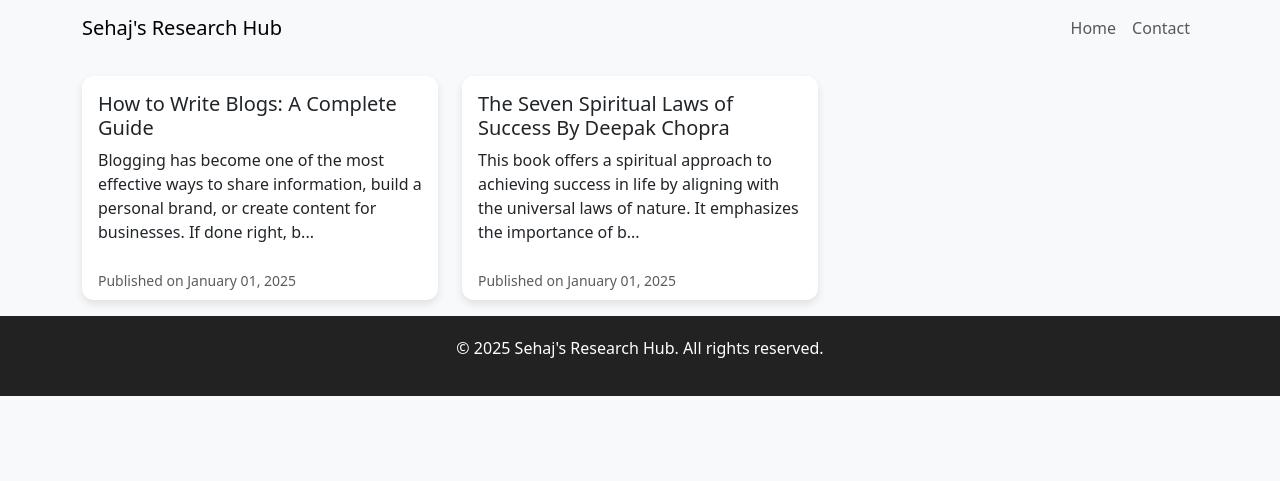
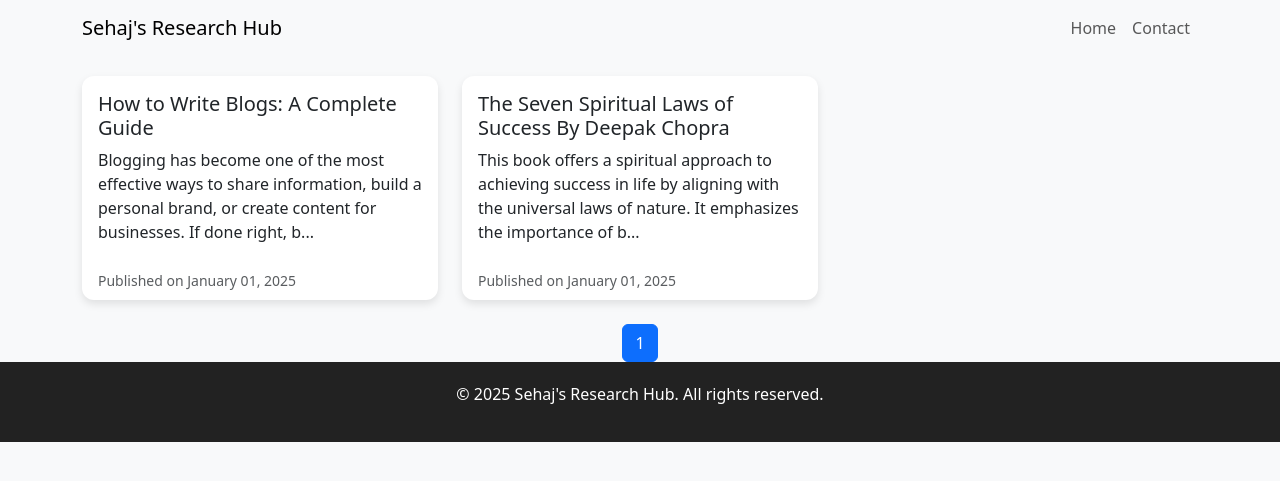
Before and after one commit to sehaj97/Blogging, a Jekyll site: the page built from index.md, in a window 1280 px wide. Shown: the top 481 px of the page. Built offline with Jekyll 4.4.1, drawn with Linux system fonts in a browser that asks for light colours.

Commit message:
Update home.html

```diff
--- a/_layouts/home.html
+++ b/_layouts/home.html
@@ -1,9 +1,9 @@
 ---
 layout: default
 ---
-<div class="row row-cols-1 row-cols-md-2 row-cols-lg-3 g-4">
+<div id="posts-container" class="row row-cols-1 row-cols-md-2 row-cols-lg-3 g-4">
   {% for post in site.posts %}
-  <div class="col">
+  <div class="col post-card">
     <div class="card h-100">
       <div class="card-body">
         <h5 class="card-title">
@@ -21,21 +21,8 @@ layout: default
   {% endfor %}
 </div>
 
-<!-- Pagination -->
-<nav aria-label="Page navigation">
-  <ul class="pagination justify-content-center">
-    {% if paginator.previous_page %}
-    <li class="page-item">
-      <a class="page-link" href="{{ paginator.previous_page_path | relative_url }}">Previous</a>
-    </li>
-    {% endif %}
-    {% if paginator.next_page %}
-    <li class="page-item">
-      <a class="page-link" href="{{ paginator.next_page_path | relative_url }}">Next</a>
-    </li>
-    {% endif %}
-  </ul>
-</nav>
+<div id="pagination-container" class="d-flex justify-content-center mt-4"></div>
+
 <script>
   document.addEventListener("DOMContentLoaded", () => {
     const postsPerPage = 10; // Number of posts to show per page
```
